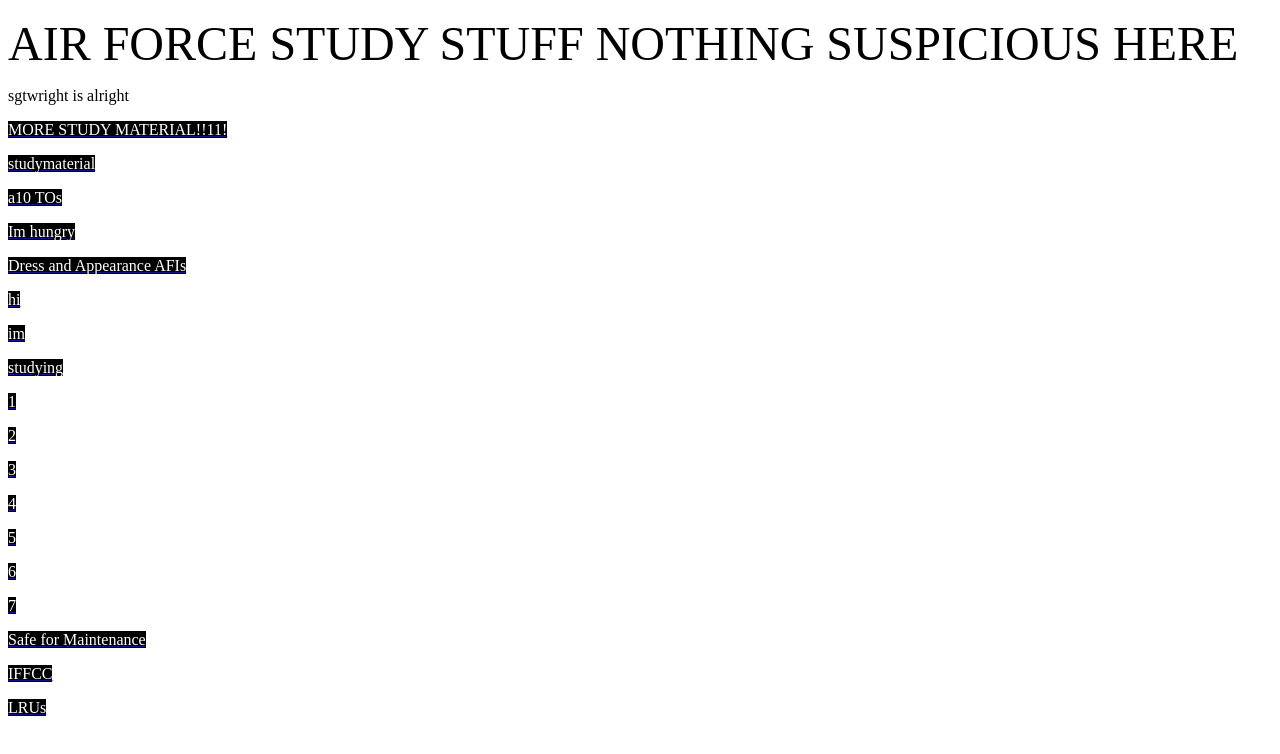
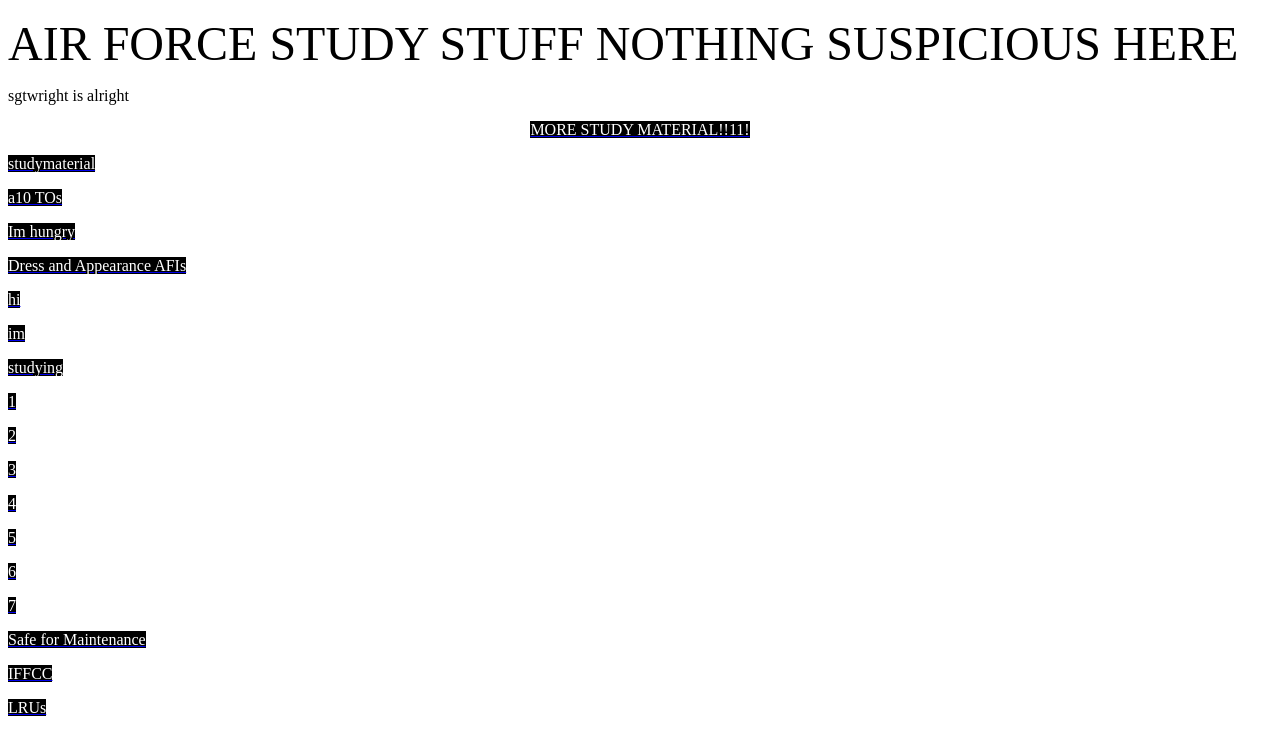
Before and after one commit to thebigchonk123/thebigchonk123.github.io, a plain HTML site: page index.html in a window 1280 px wide. Drawn offline with Linux system fonts and the light colour scheme.

Commit message:
Update index.html

```diff
--- a/index.html
+++ b/index.html
@@ -4,7 +4,7 @@
 <p><font size="40">AIR FORCE STUDY STUFF NOTHING SUSPICIOUS HERE</font></p>
 <p>sgtwright is alright</p>
 
-<p style="text-align: left;"><a href="https://thebigchonk123.github.io/study4"><span style="color: #ffffff; background-color: #000000;">MORE STUDY MATERIAL!!11!</span></a></p>
+<p style="text-align: center;"><a href="https://thebigchonk123.github.io/study4"><span style="color: #ffffff; background-color: #000000;">MORE STUDY MATERIAL!!11!</span></a></p>
 
 
 <p style="text-align: left;"><a href="https://thebigchonk123.github.io/study/AdvancedWars.html"><span style="color: #ffffff; background-color: #000000;">studymaterial</span></a></p>
```
